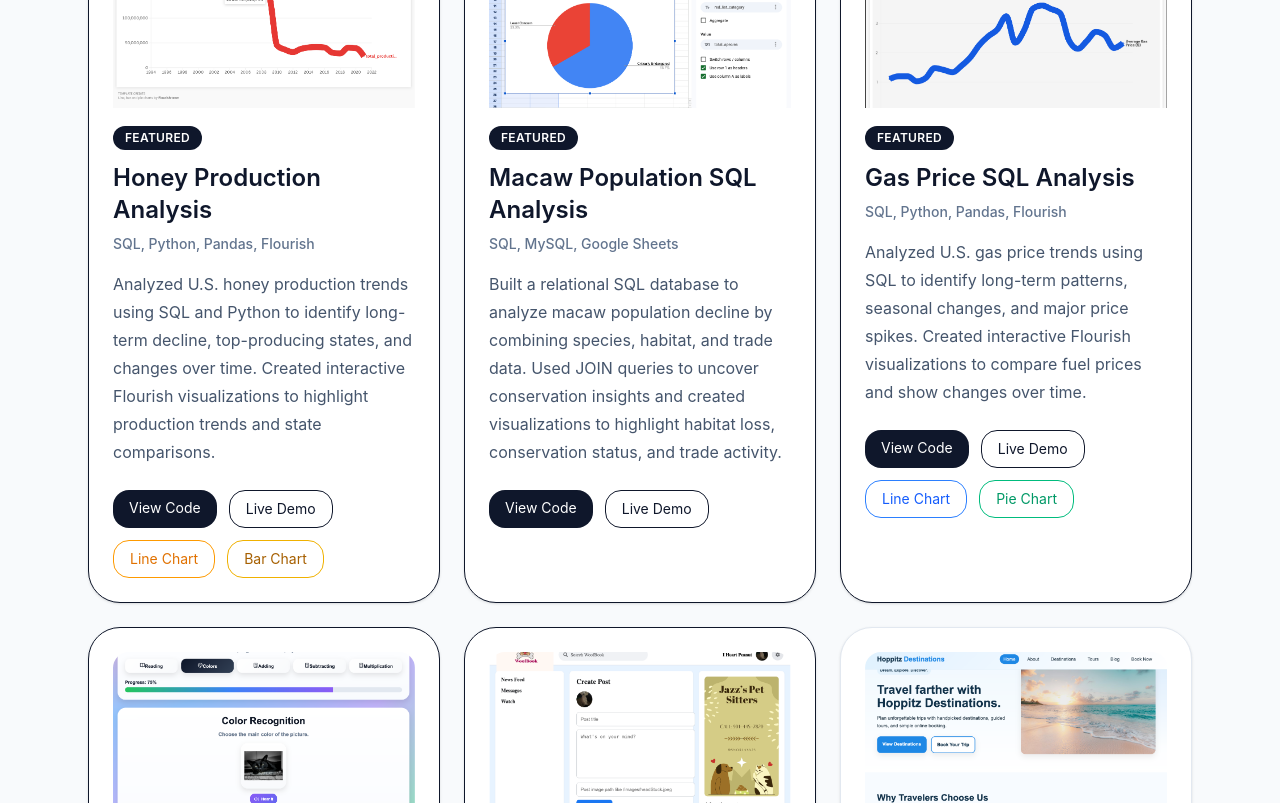
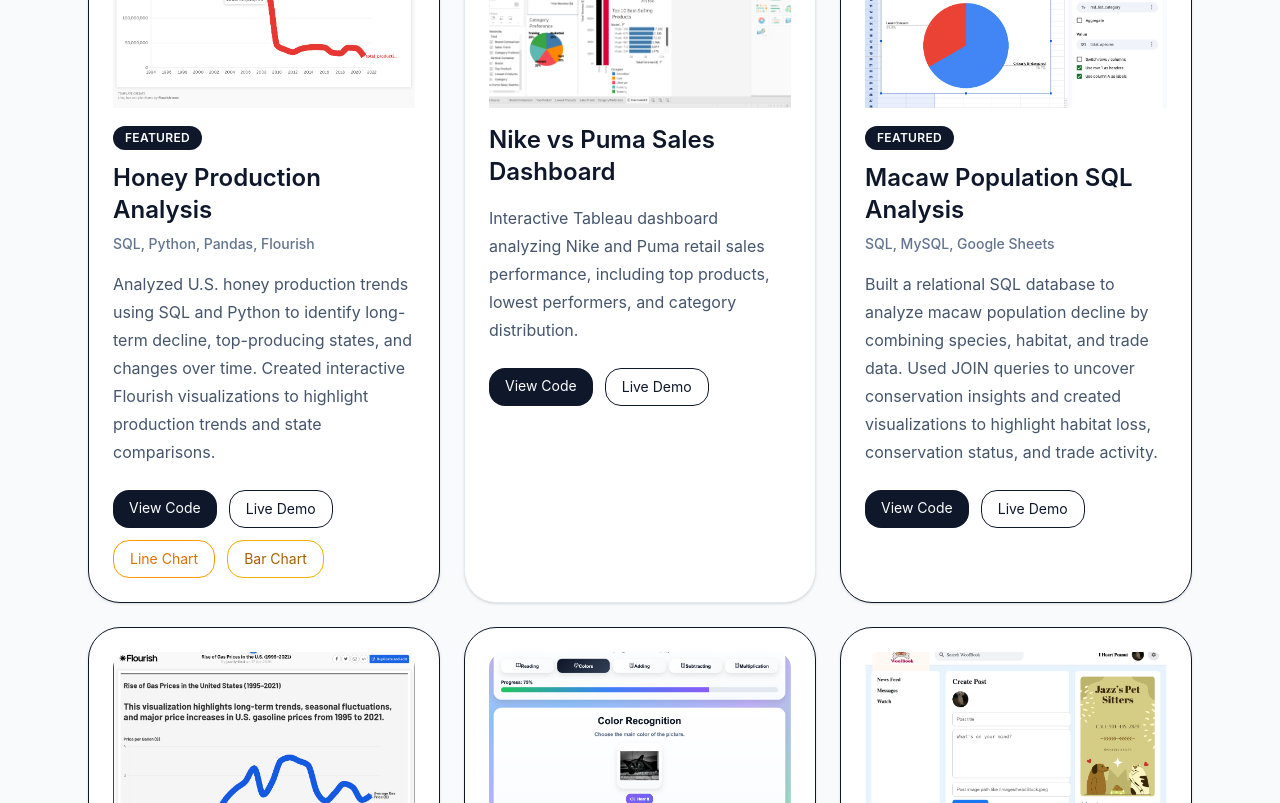
Before and after one commit to LuckettJasmin-FS-4/Jasmin-Portfolio, a React (Vite) app: page / in a window 1280 px wide. Shown: the part 1340-2143 px from the top of the page. Built offline with nearby package versions, Linux system fonts and the light colour scheme.

Commit message:
Add Nike vs Puma dashboard project

```diff
--- a/src/App.jsx
+++ b/src/App.jsx
@@ -4,7 +4,7 @@
 import playgroundImg from "./assets/playground.png";
 import woofbookImg from "./assets/woofbook.png";
 import chart2Img from "./assets/chart2.png";
-
+import dashboardImg from "./assets/dashboard.png";
 export default function JasminPortfolio() {
   const projects = [
     {
@@ -32,6 +32,13 @@
       ],
       image: honeyChartImg,
       featured: true,
+    },
+    {
+      title: "Nike vs Puma Sales Dashboard",
+      description: "Interactive Tableau dashboard analyzing Nike and Puma retail sales performance, including top products, lowest performers, and category distribution.",
+      image: dashboardImg,
+      github: "https://github.com/LuckettJasmin-FS-4/nike-puma-retail-analysis",
+      demo: "https://public.tableau.com/views/NikevsPumaSales/Dashboard1"
     },
     {
       title: "Macaw Population SQL Analysis",
```
Also changed, not shown: src/assets/dashboard.png (added).
